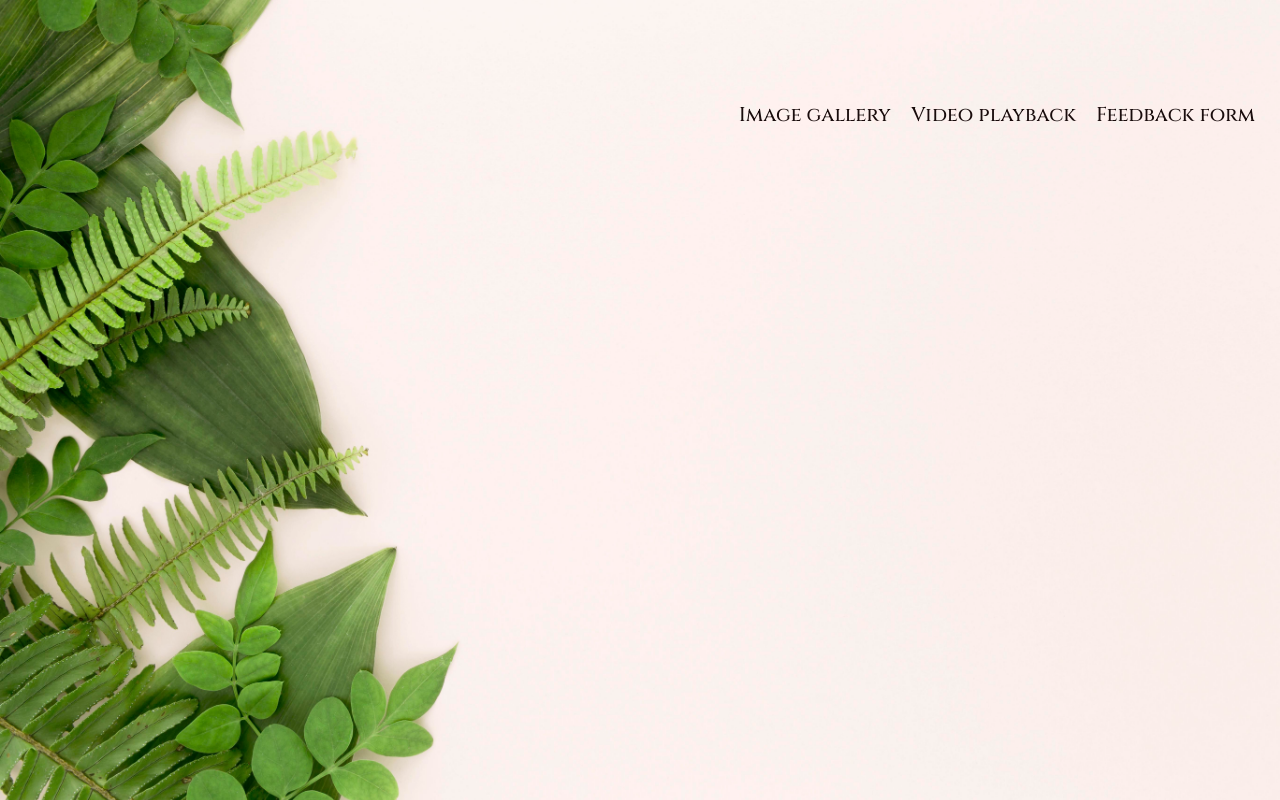
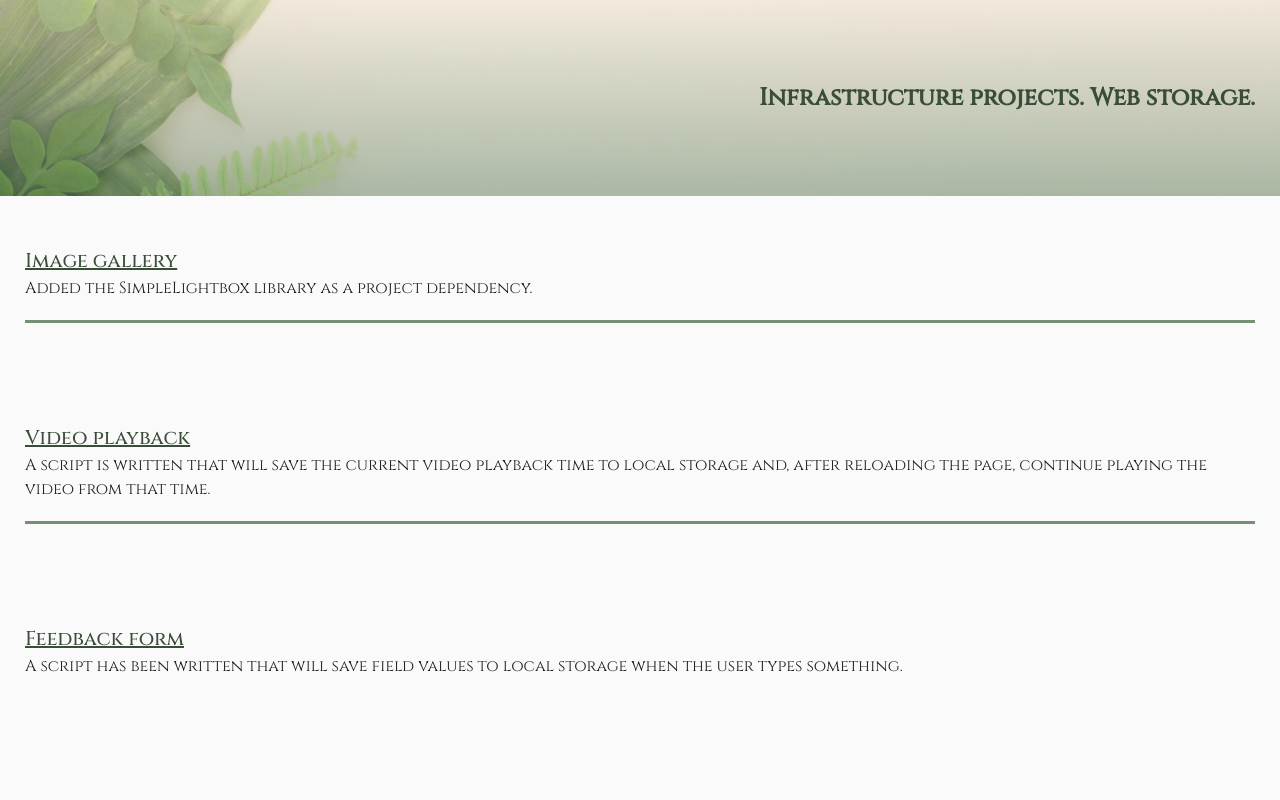
Before and after one commit to Andrey1914/goit-js-hw-08, a website built with Parcel: page src/index.html in a window 1280 px wide. Built offline with nearby package versions, Linux system fonts and the light colour scheme.

Commit message:
styled main page

```diff
--- a/src/css/common.css
+++ b/src/css/common.css
@@ -18,23 +18,26 @@ img {
   max-width: 100%;
 }
 
-a {
+a,
+h1,
+p {
+  margin: 0;
   text-decoration: none;
 }
 
 .section {
-  padding: 40px 0;
+  padding: 20px 0 0 0;
 }
 
 @media screen and (min-width: 768px) {
   .section {
-    padding: 100px 0;
+    padding: 50px 0;
   }
 }
 
 @media screen and (min-width: 1536px) {
   .section {
-    padding: 150px 0;
+    padding: 100px 0;
   }
 }
 
--- a/src/css/main-page.css
+++ b/src/css/main-page.css
@@ -1,41 +1,52 @@
 body {
-  background-image: url('../../images/bg-main-page.jpg');
-  background-size: cover;
-  background-repeat: no-repeat;
-  height: 100vh;
+  background-color: #ece3ce;
 }
 
-ul,
 a {
   list-style: none;
   padding: 0;
   margin: 0;
 }
 
-.list {
-  display: flex;
-  flex-direction: column;
-  align-items: flex-end;
-  gap: 5px;
+.section__hero {
+  background-image: linear-gradient(
+      to bottom,
+      rgba(236, 227, 206, 0.6),
+      rgba(115, 144, 114, 0.6)
+    ),
+    url('../../images/bg-main-page.jpg');
+  background-size: cover;
+  background-repeat: no-repeat;
+}
+
+.section__video,
+.section__feedback {
+  padding-top: 0;
+}
+
+.container__underlined {
+  padding-bottom: 20px;
+  border-bottom: 3px solid #739072;
+}
+
+.title {
+  font-size: 18px;
+  text-align: center;
+  padding: 30px 0 30px 120px;
+  color: #3a4d39;
 }
 
 @media screen and (min-width: 768px) {
-  .list {
-    flex-direction: row;
-    justify-content: flex-end;
-    gap: 20px;
-  }
-}
-
-@media screen and (min-width: 1536px) {
-  .list {
-    gap: 36px;
+  .title {
+    font-size: 24px;
+    text-align: end;
   }
 }
 
 .link {
+  text-decoration: underline;
   font-weight: 500;
-  color: #190c0c;
+  color: #3a4d39;
 }
 
 @media screen and (min-width: 768px) {
--- a/src/index.html
+++ b/src/index.html
@@ -13,13 +13,36 @@
     <link rel="stylesheet" href="css/main-page.css" />
   </head>
   <body>
+    <section class="section section__hero">
+      <div class="container">
+        <h1 class="title">Infrastructure projects. Web storage.</h1>
+      </div>
+    </section>
     <section class="section">
+      <div class="container container__underlined">
+        <a class="link" href="01-gallery.html">Image gallery</a>
+        <p class="description">
+          Added the SimpleLightbox library as a project dependency.
+        </p>
+      </div>
+    </section>
+    <section class="section section__video">
+      <div class="container container__underlined">
+        <a class="link" href="02-video.html">Video playback</a>
+        <p class="description">
+          A script is written that will save the current video playback time to
+          local storage and, after reloading the page, continue playing the
+          video from that time.
+        </p>
+      </div>
+    </section>
+    <section class="section section__feedback">
       <div class="container">
-        <ul class="list">
-          <li><a class="link" href="01-gallery.html">Image gallery</a></li>
-          <li><a class="link" href="02-video.html">Video playback</a></li>
-          <li><a class="link" href="03-feedback.html">Feedback form</a></li>
-        </ul>
+        <a class="link" href="03-feedback.html">Feedback form</a>
+        <p class="description">
+          A script has been written that will save field values to local storage
+          when the user types something.
+        </p>
       </div>
     </section>
   </body>
```
